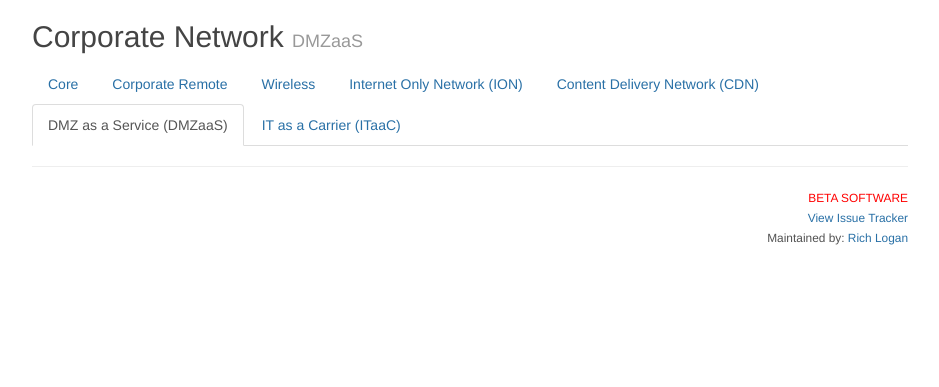
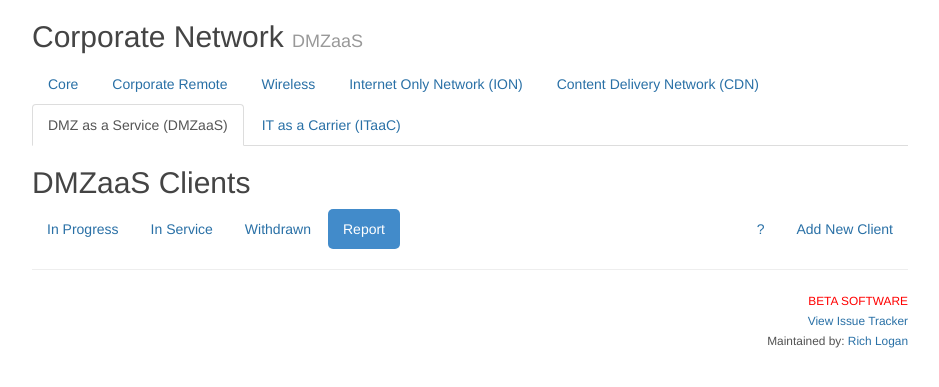
Before and after one commit to chochoa/NetworkServicesDashboard, a Flask app: template networkServicesDashboard/templates/corporateNetwork/dmzReport.html in a window 1280 px wide. Shown: the part 90-477 px from the top of the page, without its empty margins (170-1109 px from the left). Run offline with Flask 2, Linux system fonts and the light colour scheme; the template is opened without the code that fills it, so the values that code supplies are empty; some libraries are stand-ins or nearby versions.

Commit message:
Restyled report page

```diff
--- a/networkServicesDashboard/templates/corporateNetwork/dmzReport.html
+++ b/networkServicesDashboard/templates/corporateNetwork/dmzReport.html
@@ -10,5 +10,16 @@
 {% endblock %}
 {% block level2 %}DMZaaS{% endblock %}
 {% block content %}
+	<h2>DMZaaS Clients</h2>
+
+	<ul class="nav nav-pills">
+  		<li><a href="../dmz">In Progress</a></li>
+  		<li><a href="inService">In Service</a></li>
+ 		<li><a href="withdrawn">Withdrawn</a></li>
+ 		<li class="active"><a href="#">Report</a></li>
+ 		<li class="pull-right"><a href="addClient">Add New Client</a></li>
+ 		<li class="pull-right"><a href="http://iwe.cisco.com/web/view-post/post/-/posts?postId=571900092" target="_blank">?</a></li>
+	</ul>
+
 	{{costReport | safe }}
 {% endblock %}
```
